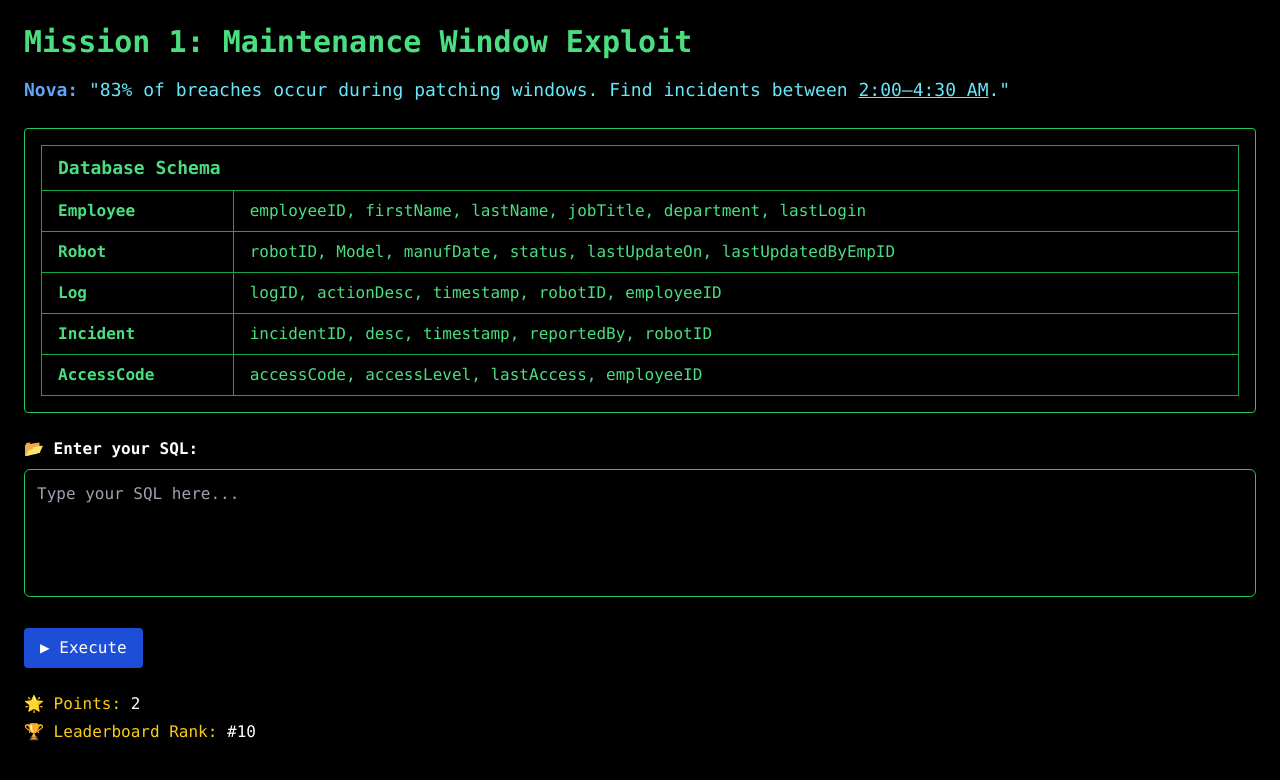
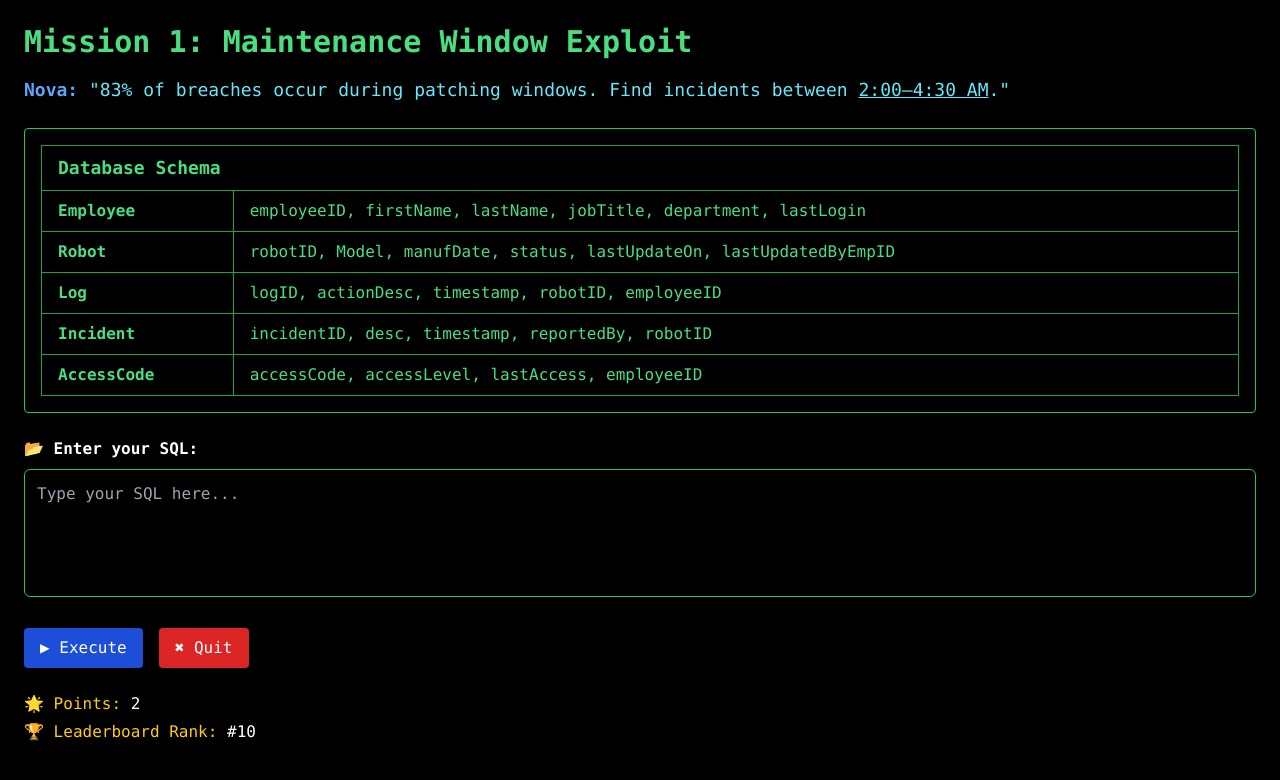
Before and after one commit to YangV0705/SEL, a React (Vite) app: page / in a window 1280 px wide. Shown: the top 780 px of the page. Built offline with nearby package versions, Linux system fonts and the light colour scheme.

Commit message:
🔄 Update SchemaSection: restored Quit button, +1 point on correct SQL

```diff
--- a/src/components/SchemaSection.tsx
+++ b/src/components/SchemaSection.tsx
@@ -2,38 +2,67 @@
 // import { useState } from 'react';
 
 // export default function SchemaSection() {
-//   const [showSchema, setShowSchema] = useState(false);
 //   const [npcResponse, setNpcResponse] = useState('');
 //   const [mistakeCount, setMistakeCount] = useState(0);
 //   const [userSQL, setUserSQL] = useState('');
 //   const [points, setPoints] = useState(2);
 //   const [rank, setRank] = useState(10);
+//   const [showNextMission, setShowNextMission] = useState(false);
 //   const [showQuitConfirm, setShowQuitConfirm] = useState(false);
-//   const [showNextMission, setShowNextMission] = useState(false);
+//   const [resultTable, setResultTable] = useState<JSX.Element | null>(null);
 
 //   const handleExecute = () => {
 //     const correctAnswer = "SELECT incidentID, timestamp FROM Incident WHERE CAST(timestamp AS TIME) BETWEEN '02:00' AND '04:30';";
 //     const trimmedUserSQL = userSQL.replace(/\s+/g, ' ').trim().toLowerCase();
 //     const isCorrect = trimmedUserSQL === correctAnswer.toLowerCase();
 //     let response = '';
+//     let result = null;
 
 //     if (isCorrect) {
 //       setPoints(prev => prev * 2);
 //       setRank(prev => Math.max(1, prev - 1));
-//       response = '<span class="text-blue-400">Cipher:</span> Congratulations! Your answer is correct. Do you want to go to the next mission?';
+//       response = '<span class="text-blue-400">Cipher:</span> Query successful. Here are the results.';
 //       setMistakeCount(0);
 //       setShowNextMission(true);
+
+//       result = (
+//         <table className="mt-4 w-full text-sm text-white border border-green-500">
+//           <thead className="bg-green-800">
+//             <tr>
+//               <th className="p-2 border border-green-600">incidentID</th>
+//               <th className="p-2 border border-green-600">timestamp</th>
+//             </tr>
+//           </thead>
+//           <tbody>
+//             <tr>
+//               <td className="p-2 border border-green-600">INC0023</td>
+//               <td className="p-2 border border-green-600">2023-04-05 02:30:00</td>
+//             </tr>
+//             <tr>
+//               <td className="p-2 border border-green-600">INC0047</td>
+//               <td className="p-2 border border-green-600">2023-04-06 03:10:00</td>
+//             </tr>
+//           </tbody>
+//         </table>
+//       );
+
 //     } else {
 //       const nextMistake = mistakeCount + 1;
-//       if (nextMistake % 3 === 0) {
-//         response = '<span class="text-purple-400">Zen:</span> It’s okay—debugging takes practice.';
+//       if (userSQL.trim() === '') {
+//         response = '<span class="text-pink-400">Phoebe:</span> You didn’t enter anything! Try typing your SQL.';
+//       } else if (!userSQL.toLowerCase().includes('select') || !userSQL.toLowerCase().includes('from')) {
+//         response = '<span class="text-purple-400">Zen:</span> Make sure you include both SELECT and FROM clauses.';
+//       } else if (!userSQL.toLowerCase().includes('where')) {
+//         response = '<span class="text-blue-400">Cipher:</span> You’re close. Hint: Use WHERE with CAST.';
 //       } else {
-//         response = '<span class="text-blue-400">Cipher:</span> Check your join condition.';
+//         response = '<span class="text-blue-400">Cipher:</span> Syntax error. Check your time format and CAST usage.';
 //       }
 //       setMistakeCount(nextMistake);
+//       result = null;
 //     }
 
 //     setNpcResponse(response);
+//     setResultTable(result);
 //     setShowQuitConfirm(false);
 //   };
 
@@ -53,28 +82,48 @@
 //     setNpcResponse('<span class="text-blue-400">Nova:</span> Mission 2 loading...');
 //     setShowNextMission(false);
 //     setUserSQL('');
+//     setResultTable(null);
 //   };
 
 //   return (
 //     <div className="text-green-300 font-mono">
-//       <button
-//         onClick={() => setShowSchema(prev => !prev)}
-//         className={`px-4 py-2 mb-6 rounded-md border border-cyan-400 hover:bg-cyan-700 transition duration-300 ${showSchema ? 'bg-cyan-600 text-white' : 'text-cyan-300'}`}
-//       >
-//         {showSchema ? 'Hide Schema' : '🔍 View Schema'}
-//       </button>
+//       {/* Updated: Always show full schema table */}
+//       <div className="mb-6 border border-green-500 p-4 rounded">
+//         <table className="w-full text-left text-green-400 border-collapse">
+//           <thead className="text-lg">
+//             <tr>
+//               <th className="border border-green-600 px-4 py-2 bg-black" colSpan={2}>Database Schema</th>
+//             </tr>
+//           </thead>
+//           <tbody>
+//             <tr>
+//               <td className="border border-green-600 px-4 py-2 font-bold">Employee</td>
+//               <td className="border border-green-600 px-4 py-2">employeeID, firstName, lastName, jobTitle, department, lastLogin</td>
+//             </tr>
+//             <tr>
+//               <td className="border border-green-600 px-4 py-2 font-bold">Robot</td>
+//               <td className="border border-green-600 px-4 py-2">robotID, Model, manufDate, status, lastUpdateOn, lastUpdatedByEmpID</td>
+//             </tr>
+//             <tr>
+//               <td className="border border-green-600 px-4 py-2 font-bold">Log</td>
+//               <td className="border border-green-600 px-4 py-2">logID, actionDesc, timestamp, robotID, employeeID</td>
+//             </tr>
+//             <tr>
+//               <td className="border border-green-600 px-4 py-2 font-bold">Incident</td>
+//               <td className="border border-green-600 px-4 py-2">incidentID, desc, timestamp, reportedBy, robotID</td>
+//             </tr>
+//             <tr>
+//               <td className="border border-green-600 px-4 py-2 font-bold">AccessCode</td>
+//               <td className="border border-green-600 px-4 py-2">accessCode, accessLevel, lastAccess, employeeID</td>
+//             </tr>
+//           </tbody>
+//         </table>
+//       </div>
 
-//       {showSchema && (
-//         <div className="mb-6 border border-cyan-500 p-4 rounded">
-//           <p className="text-sm text-white">
-//             <strong>Incident</strong>: incidentID, timestamp, reportedBy<br />
-//           </p>
-//         </div>
-//       )}
-
+//       {/* SQL Input */}
 //       <div className="mb-6">
 //         <label htmlFor="sqlInput" className="block mb-2 text-md font-semibold text-white">
-//           💾 Enter your SQL:
+//           📂 Enter your SQL:
 //         </label>
 //         <textarea
 //           id="sqlInput"
@@ -85,6 +134,7 @@
 //         />
 //       </div>
 
+//       {/* Buttons */}
 //       <div className="mb-6 space-x-4">
 //         <button onClick={handleExecute} className="bg-blue-700 hover:bg-blue-800 text-white px-4 py-2 rounded shadow-md">
 //           ▶ Execute
@@ -104,20 +154,26 @@
 //         )}
 //       </div>
 
+//       {/* NPC Dialog Box */}
 //       {npcResponse && (
-//         <div
-//           className="mb-6 p-4 bg-gray-900 border-l-4 border-yellow-400 rounded shadow"
-//           dangerouslySetInnerHTML={{ __html: npcResponse }}
-//         />
+//         <div className="relative flex items-start gap-4 p-4 mb-6 bg-gray-900 border border-yellow-400 rounded shadow">
+//           <img src="https://i.imgur.com/Q9qFt3m.png" alt="NPC" className="w-12 h-12 rounded-full border border-white" />
+//           <div dangerouslySetInnerHTML={{ __html: npcResponse }} className="text-sm text-white" />
+//         </div>
 //       )}
 
-//       <div className="text-md text-white space-y-1">
+//       {/* SQL Result Table */}
+//       {resultTable}
+
+//       {/* Score Info */}
+//       <div className="text-md text-white space-y-1 mt-6">
 //         <p>🌟 <span className="text-yellow-400">Points:</span> {points}</p>
 //         <p>🏆 <span className="text-yellow-400">Leaderboard Rank:</span> #{rank}</p>
 //       </div>
 //     </div>
 //   );
 // }
+
 
 import { useState } from 'react';
 
@@ -128,6 +184,7 @@ export default function SchemaSection() {
   const [points, setPoints] = useState(2);
   const [rank, setRank] = useState(10);
   const [showNextMission, setShowNextMission] = useState(false);
+  const [showQuitConfirm, setShowQuitConfirm] = useState(false);
   const [resultTable, setResultTable] = useState<JSX.Element | null>(null);
 
   const handleExecute = () => {
@@ -138,7 +195,7 @@ export default function SchemaSection() {
     let result = null;
 
     if (isCorrect) {
-      setPoints(prev => prev * 2);
+      setPoints(prev => prev + 1);
       setRank(prev => Math.max(1, prev - 1));
       response = '<span class="text-blue-400">Cipher:</span> Query successful. Here are the results.';
       setMistakeCount(0);
@@ -182,6 +239,19 @@ export default function SchemaSection() {
 
     setNpcResponse(response);
     setResultTable(result);
+    setShowQuitConfirm(false);
+  };
+
+  const handleQuit = () => {
+    setNpcResponse('<span class="text-pink-400">Phoebe:</span> Don’t give up now—you’re close! Are you sure you want to quit and lose points?');
+    setShowQuitConfirm(true);
+  };
+
+  const confirmQuit = () => {
+    setPoints(prev => Math.max(0, Math.floor(prev / 2)));
+    setRank(prev => prev + 1);
+    setNpcResponse('<span class="text-pink-400">Phoebe:</span> You have chosen to quit. Points deducted. Come back stronger!');
+    setShowQuitConfirm(false);
   };
 
   const handleNextMission = () => {
@@ -245,6 +315,14 @@ export default function SchemaSection() {
         <button onClick={handleExecute} className="bg-blue-700 hover:bg-blue-800 text-white px-4 py-2 rounded shadow-md">
           ▶ Execute
         </button>
+        <button onClick={handleQuit} className="bg-red-600 hover:bg-red-700 text-white px-4 py-2 rounded shadow-md">
+          ✖ Quit
+        </button>
+        {showQuitConfirm && (
+          <button onClick={confirmQuit} className="bg-pink-600 hover:bg-pink-700 text-white px-4 py-2 rounded shadow-md">
+            ✅ Yes, Quit
+          </button>
+        )}
         {showNextMission && (
           <button onClick={handleNextMission} className="bg-green-500 hover:bg-green-600 text-white px-4 py-2 rounded shadow-md">
             🚀 Next Mission
```
